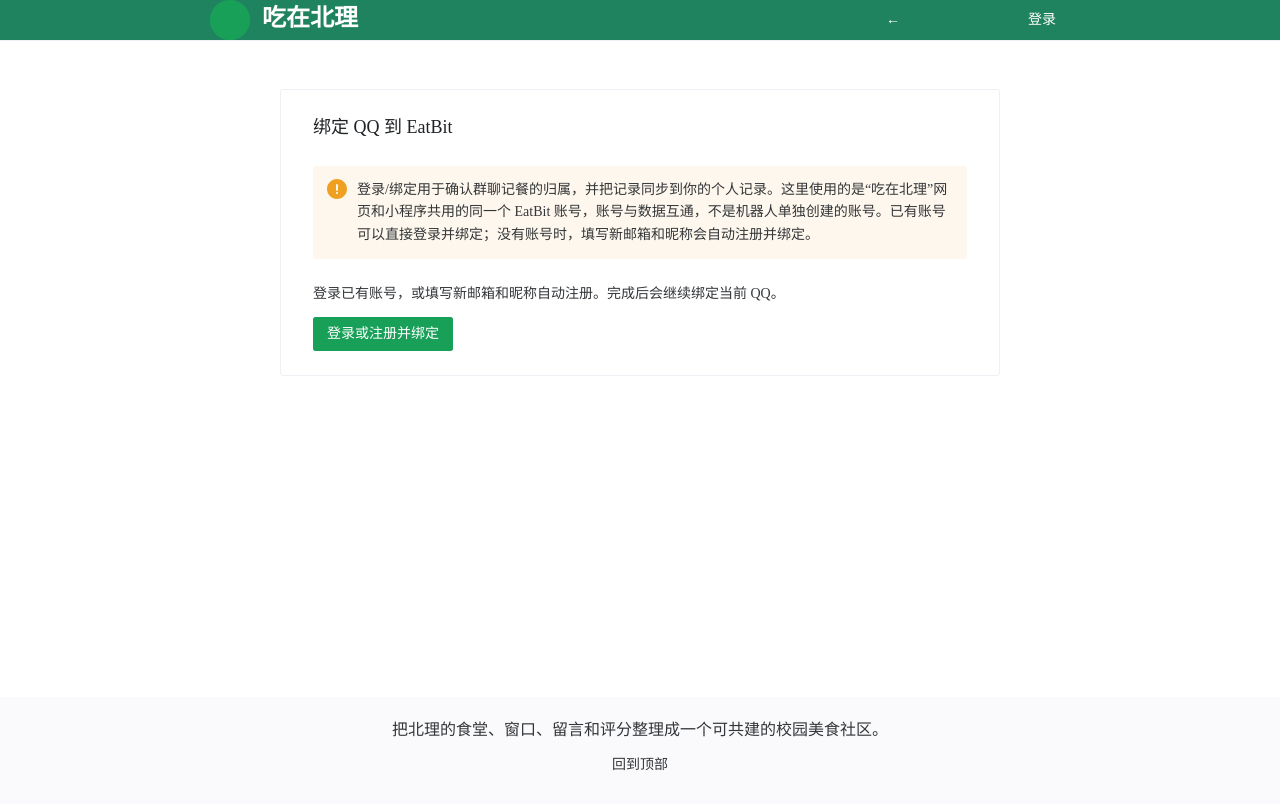
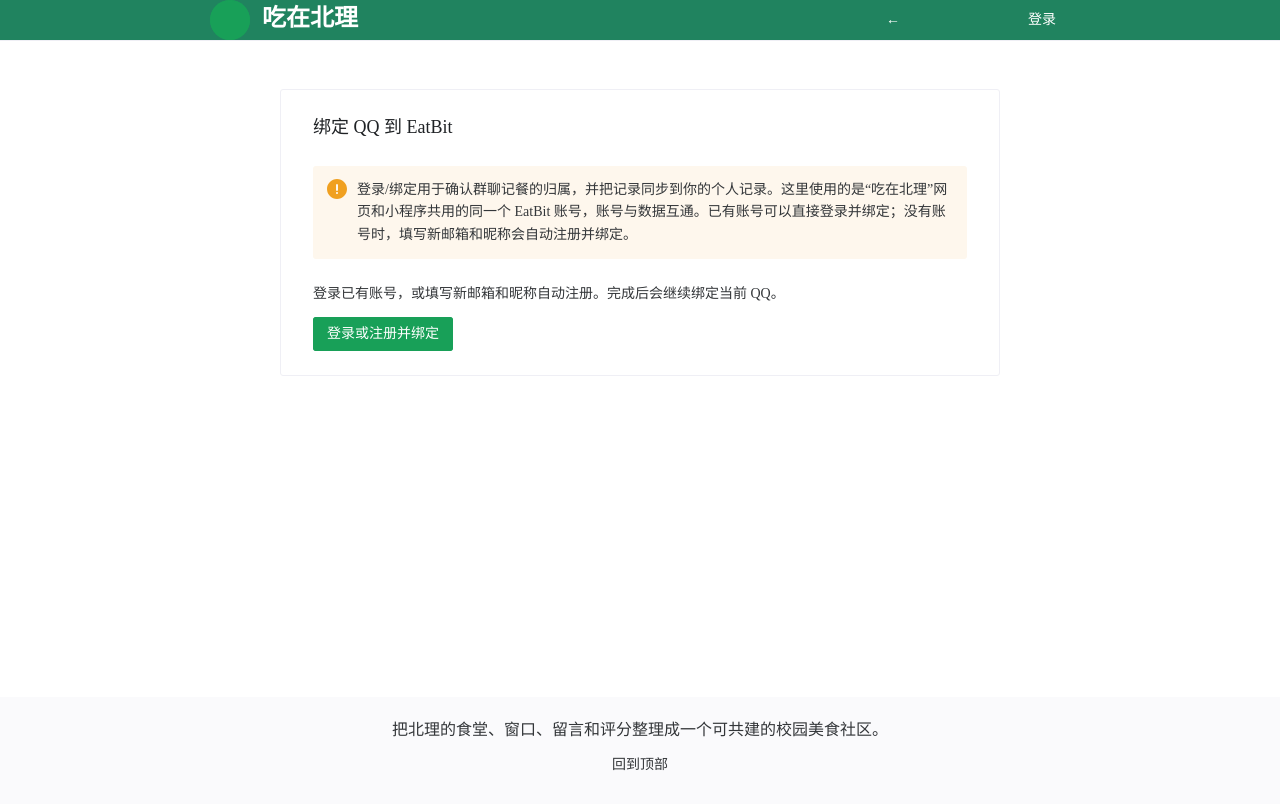
Before and after one commit to Decent898/eatbit, a Vue app: page /qq-bind in a window 1280 px wide. Built offline with nearby package versions, Linux system fonts and the light colour scheme; no server answers; some icons are missing.

Commit message:
trim EatBit binding copy

```diff
--- a/astrbot_plugin_eatbit/metadata.yaml
+++ b/astrbot_plugin_eatbit/metadata.yaml
@@ -1,6 +1,6 @@
 name: astrbot_plugin_eatbit
 display_name: EatBit 群聊记餐
 desc: 用 AI 整理 QQ 群中的连续图文，以自然语言补全或修改后确认写入 EatBit。
-version: 0.5.5
+version: 0.5.6
 author: DecEric
 repo: https://github.com/Decent898/eatbit
--- a/src/views/QqBind.vue
+++ b/src/views/QqBind.vue
@@ -67,7 +67,7 @@ async function switchAccount() {
   <div class="container bind-page">
     <n-card title="绑定 QQ 到 EatBit" size="large">
       <n-alert type="warning" :bordered="false">
-        登录/绑定用于确认群聊记餐的归属，并把记录同步到你的个人记录。这里使用的是“吃在北理”网页和小程序共用的同一个 EatBit 账号，账号与数据互通，不是机器人单独创建的账号。已有账号可以直接登录并绑定；没有账号时，填写新邮箱和昵称会自动注册并绑定。
+        登录/绑定用于确认群聊记餐的归属，并把记录同步到你的个人记录。这里使用的是“吃在北理”网页和小程序共用的同一个 EatBit 账号，账号与数据互通。已有账号可以直接登录并绑定；没有账号时，填写新邮箱和昵称会自动注册并绑定。
       </n-alert>
       <n-space v-if="auth.user.value" vertical size="large" class="account-block">
         <div>当前 EatBit 账号</div>
```
Also changed, not shown: 1 other file (tests, documents, lock files or other folders).
